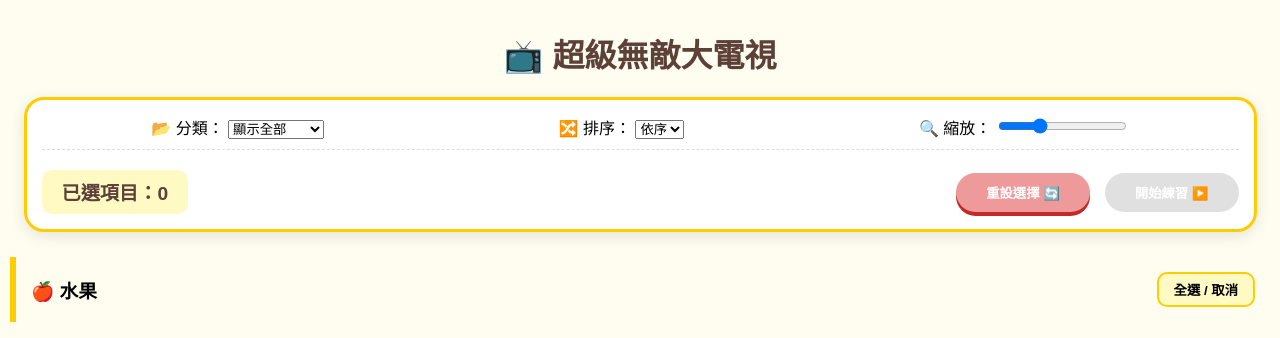
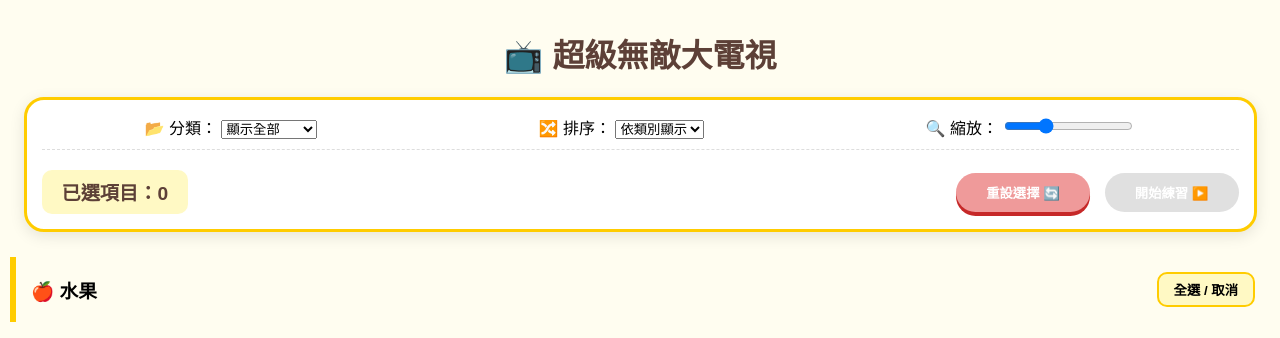
Before and after one commit to cchk99-design/word-definition-final, a plain HTML site: page index.html in a window 1280 px wide. Shown: the top 338 px of the page. Drawn offline with Linux system fonts and the light colour scheme.

Commit message:
Update index.html

```diff
--- a/index.html
+++ b/index.html
@@ -18,8 +18,8 @@
                 <div class="control-group">
                     <label>🔀 排序：</label>
                     <select id="order-mode">
-                        <option value="sequence">依序</option>
-                        <option value="random">隨機</option>
+                        <option value="sequence">依類別顯示</option>
+                        <option value="random">隨機顯示</option>
                     </select>
                 </div>
                 <div class="control-group">
```
